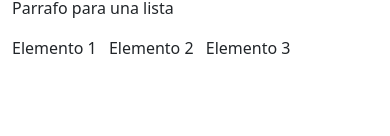
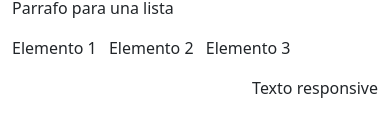
Before and after one commit to ilanangelesrodriguez/cursoHTMLyCSS, a plain HTML site: page 12-Bootstrap-Elements/tipografia.html in a window 390 px wide. Shown: the part 1409-1545 px from the top of the page. Before the commit the page ends 1509 px from the top, so only its background shows below. Drawn offline with nearby package versions, Linux system fonts and the light colour scheme.

Commit message:
Texto responsive en Bootstrap

```diff
--- a/12-Bootstrap-Elements/tipografia.html
+++ b/12-Bootstrap-Elements/tipografia.html
@@ -69,6 +69,8 @@
             <li class="list-inline-item">Elemento 3</li>
         </ul>
       </p>
+
+      <p class="text-end text-sm-center text-md-start">Texto responsive</p>
     </div>
   </body>
   <script
```
